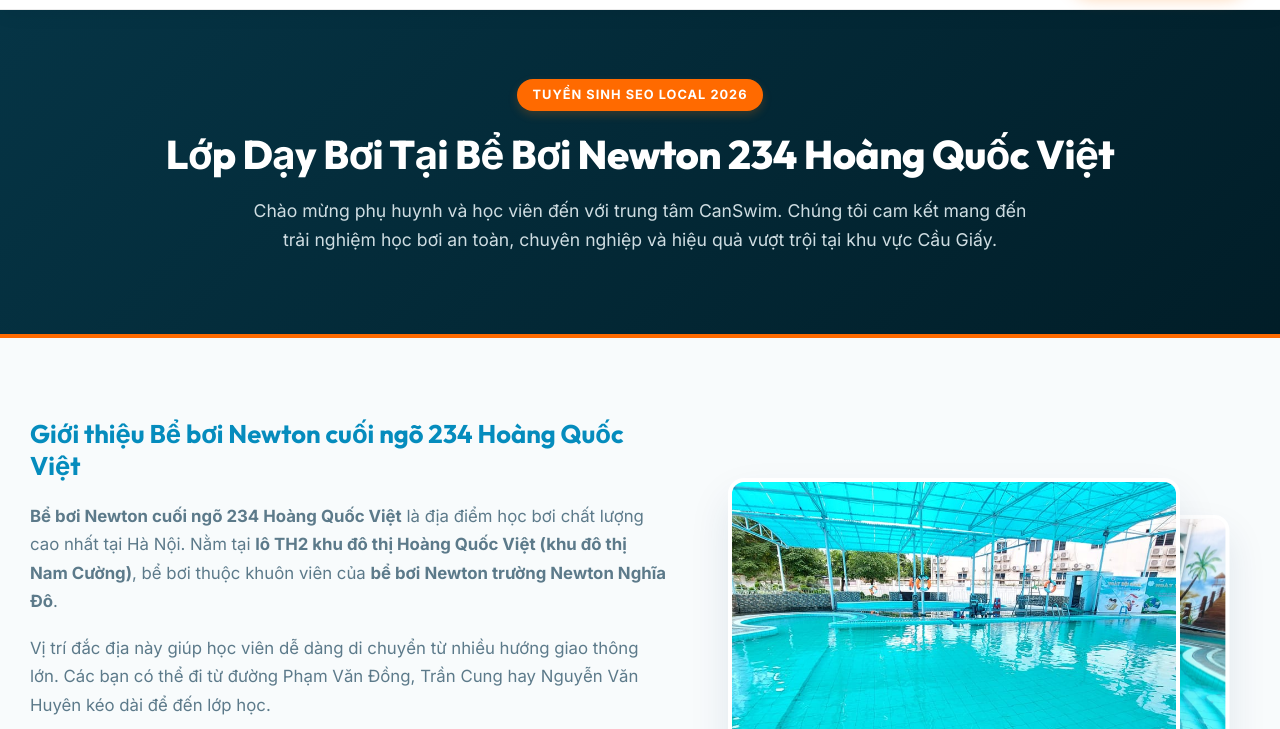
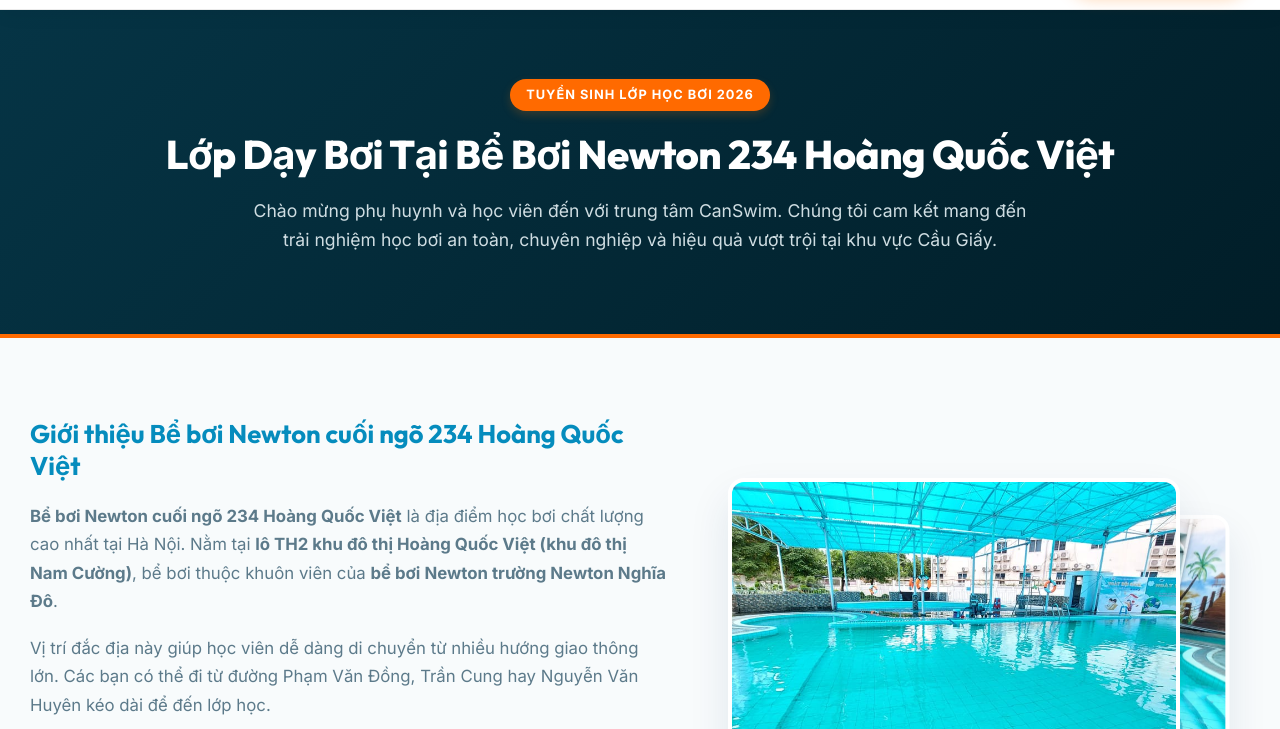
Before and after one commit to huymanhmmo/newtondayboivip, an Astro site: page /lop-day-boi-be-boi-newton-234-hoang-quoc-viet in a window 1280 px wide. Shown: the part 71-800 px from the top of the page. Built offline with nearby package versions, Linux system fonts and the light colour scheme; Astro itself is replaced by a stand-in of ours.

Commit message:
chore(courses): update meta badge text on Newton landing page

```diff
--- a/src/pages/lop-day-boi-be-boi-newton-234-hoang-quoc-viet.astro
+++ b/src/pages/lop-day-boi-be-boi-newton-234-hoang-quoc-viet.astro
@@ -33,7 +33,7 @@ const customSchema = {
   <!-- Page Header -->
   <section class="page-header-section">
     <div class="container text-center">
-      <span class="page-meta-badge">Tuyển sinh SEO Local 2026</span>
+      <span class="page-meta-badge">TUYỂN SINH LỚP HỌC BƠI 2026</span>
       <h1 class="page-title-main">Lớp Dạy Bơi Tại Bể Bơi Newton 234 Hoàng Quốc Việt</h1>
       <p class="page-desc-main">Chào mừng phụ huynh và học viên đến với trung tâm CanSwim. Chúng tôi cam kết mang đến trải nghiệm học bơi an toàn, chuyên nghiệp và hiệu quả vượt trội tại khu vực Cầu Giấy.</p>
     </div>
```
